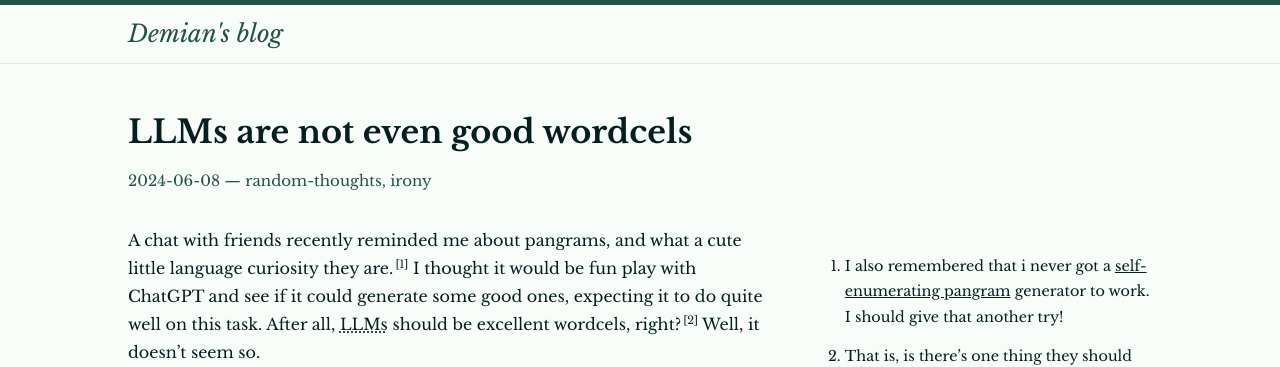
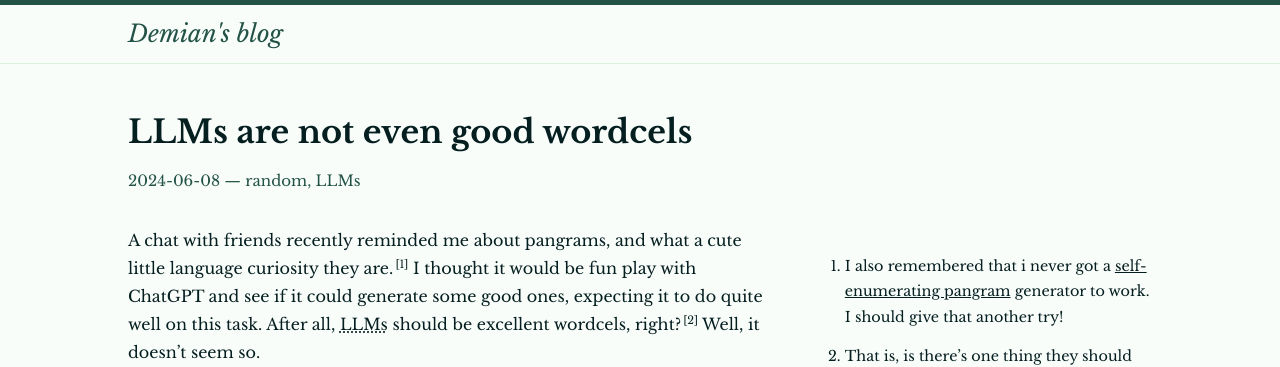
Before and after one commit to epidemian/epidemian.github.io, a Jekyll site: the page built from _posts/2024-06-08-chatgpt-sucks-at-pangrams.md, in a window 1280 px wide and 900 px high. Shown: the top 367 px of the window. Built offline with Jekyll 4.4.1, drawn with Linux system fonts in a browser that asks for light colours.

Commit message:
Tweak tags on last post

```diff
--- a/_posts/2024-06-08-chatgpt-sucks-at-pangrams.md
+++ b/_posts/2024-06-08-chatgpt-sucks-at-pangrams.md
@@ -1,7 +1,7 @@
 ---
 title: "LLMs are not even good wordcels"
 layout: post
-tags: random-thoughts irony
+tags: random LLMs
 ---
 
 A chat with friends recently reminded me about pangrams, and what a cute little language curiosity they are.<span class="sidenote-number" /><span class="sidenote"> I also remembered that i never got a [self-enumerating pangram] generator to work. I should give that another try!</span> I thought it would be fun play with ChatGPT and see if it could generate some good ones, expecting it to do quite well on this task. After all, <abbr title="Large Language Models">LLMs</abbr> should be excellent wordcels, right?<span class="sidenote-number" /><span class="sidenote"> That is, is there's one thing they should be very good at, that is verbal intelligence. Yeah, i know [this meme][wordcels vs shape rotators] of "shape rotators vs. wordcels" can be a bit cringy, but i honestly find these terms ironically endearing.</span> Well, it doesn't seem so.
```
